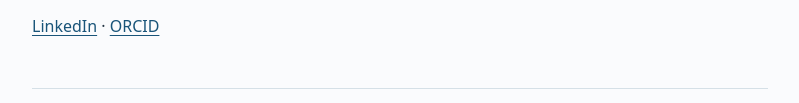
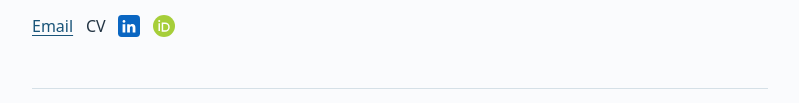
Before and after one commit to chenhananne/chenhananne.github.io, a plain HTML site: page index.html in a window 1280 px wide. Shown: the part 367-470 px from the top of the page, without its empty margins (240-1039 px from the left). Drawn offline with Linux system fonts and the light colour scheme.

Commit message:
Update contact links and styles in index.html

```diff
--- a/index.html
+++ b/index.html
@@ -102,11 +102,35 @@
       <p>My research is in environmental economics and international trade.
           I use quantitative trade models to study how climate policies reshape
           emissions, production, and trade across countries and supply chains.</p>
-        <p>
-          <a href="https://www.linkedin.com/in/han-chen-0917mora/">LinkedIn</a>
-          <span aria-hidden="true"> · </span>
-          <a href="https://orcid.org/0009-0008-2734-1784">ORCID</a>
-        </p>
+          <p style="display: flex; align-items: center; gap: .8rem;">
+            <a href="mailto:han.chen@strath.ac.uk">Email</a>
+            <span>CV</span>
+
+            <a href="https://www.linkedin.com/in/han-chen-0917mora/"
+               aria-label="Han Chen on LinkedIn" title="LinkedIn"
+               style="display: inline-flex;">
+              <svg width="22" height="22" viewBox="0 0 24 24"
+                   aria-hidden="true" focusable="false">
+                <rect width="24" height="24" rx="4" fill="#0a66c2"/>
+                <circle cx="6.5" cy="7" r="1.5" fill="#fff"/>
+                <path fill="#fff" d="M5 10h3v9H5zm5 0h2.8v1.2c.6-.9 1.5-1.5 2.9-1.5
+                  2.2 0 3.3 1.4 3.3 3.8V19h-3v-5c0-1.2-.4-1.8-1.4-1.8
+                  -1.1 0-1.6.8-1.6 1.9V19h-3z"/>
+              </svg>
+            </a>
+
+            <a href="https://orcid.org/0009-0008-2734-1784"
+               aria-label="Han Chen on ORCID" title="ORCID"
+               style="display: inline-flex;">
+              <svg width="22" height="22" viewBox="0 0 24 24"
+                   aria-hidden="true" focusable="false">
+                <circle cx="12" cy="12" r="12" fill="#a6ce39"/>
+                <circle cx="6.8" cy="6.6" r="1.1" fill="#fff"/>
+                <path d="M6.8 9v8.5M10.3 9v8.5h2.9a4.25 4.25 0 0 0 0-8.5z"
+                      fill="none" stroke="#fff" stroke-width="1.6"/>
+              </svg>
+            </a>
+          </p>
     </section>
 
     <section id="research">
```
